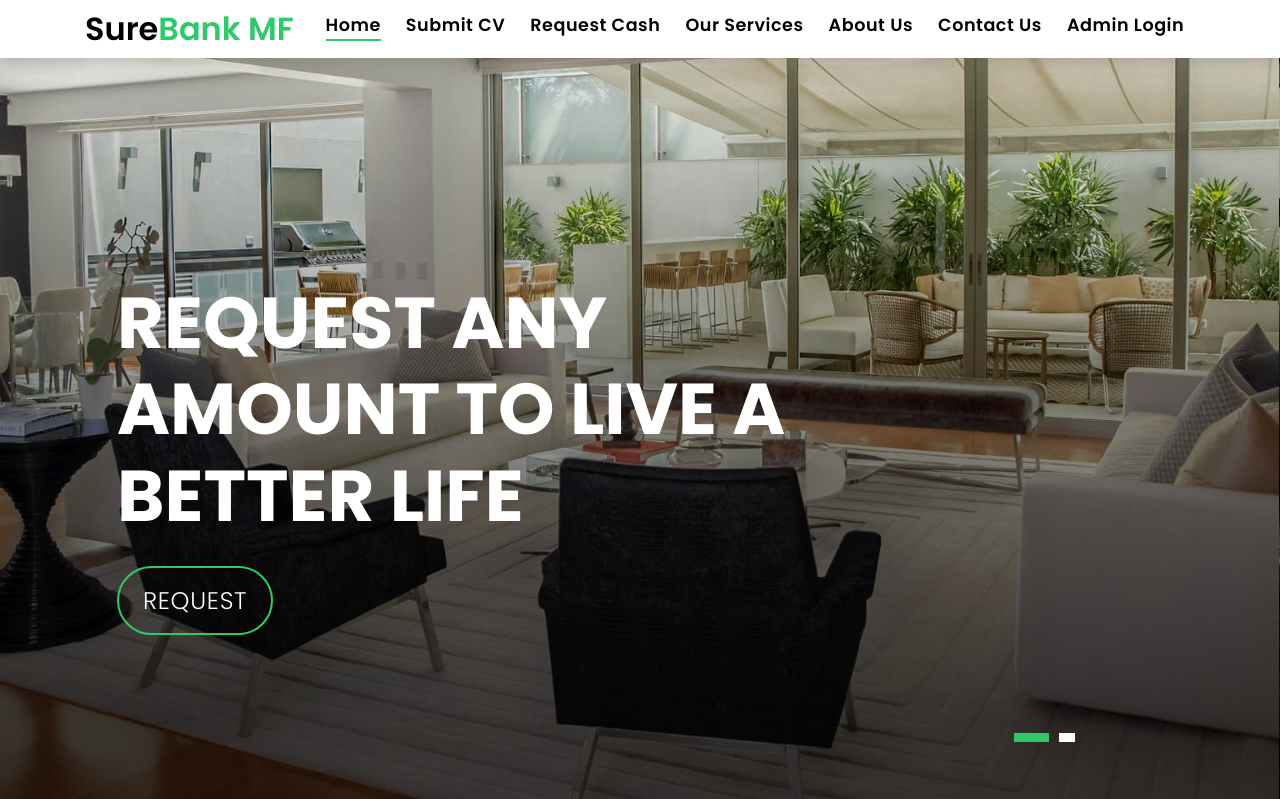
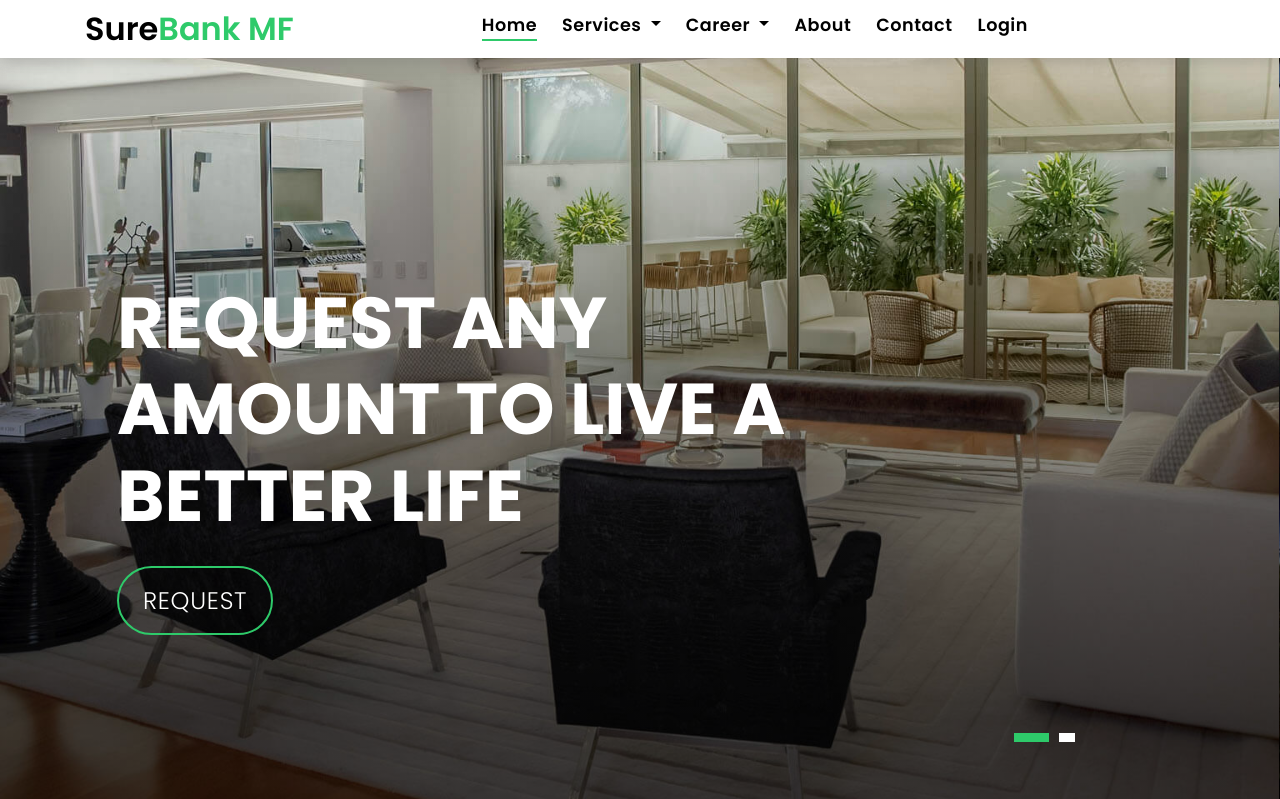
Before and after one commit to Solesty/vulnerableapp, a PHP site: page / in a window 1280 px wide. Shown: the top 799 px of the page. Run offline with PHP 8.4, Linux system fonts and the light colour scheme.

Commit message:
Navigation correction

```diff
--- a/index.php
+++ b/index.php
@@ -49,30 +49,37 @@
       <div class="navbar-collapse collapse justify-content-center" id="navbarDefault">
         <ul class="navbar-nav">
           <li class="nav-item">
-            <a class="nav-link active" href="">Home</a>
+            <a class="nav-link active" href="index.php">Home</a>
           </li>
-          <li class="nav-item">
-            <a class="nav-link" href="submitcv.php">Submit CV</a>
+
+          <li class="nav-item dropdown">
+            <a class="nav-link dropdown-toggle" href="#" id="navbarDropdown" role="button" data-toggle="dropdown" aria-haspopup="true" aria-expanded="false">
+              Services
+            </a>
+            <div class="dropdown-menu" aria-labelledby="navbarDropdown">
+              <a class="dropdown-item" href="new_transaction.php">Request Cash</a>
+            </div>
+          </li>
+
+          <li class="nav-item dropdown">
+            <a class="nav-link dropdown-toggle" href="#" id="navbarDropdown" role="button" data-toggle="dropdown" aria-haspopup="true" aria-expanded="false">
+              Career
+            </a>
+            <div class="dropdown-menu" aria-labelledby="navbarDropdown">
+              <a class="dropdown-item" href="submitcv.php">Submit CV</a>
+            </div>
           </li>
 
           <li class="nav-item">
-            <a class="nav-link" href="new_transaction.php">Request Cash</a>
+            <a class="nav-link" href="#">About</a>
           </li>
 
           <li class="nav-item">
-            <a class="nav-link" href="#">Our Services</a>
+            <a class="nav-link" href="contact.php">Contact</a>
           </li>
 
           <li class="nav-item">
-            <a class="nav-link" href="#">About Us</a>
-          </li>
-
-          <li class="nav-item">
-            <a class="nav-link" href="contact.php">Contact Us</a>
-          </li>
-
-          <li class="nav-item">
-            <a class="nav-link" href="login.php">Admin Login</a>
+            <a class="nav-link" href="login.php">Login</a>
           </li>
 
         </ul>
@@ -117,10 +124,10 @@
                     <p class="intro-title-top">
                       <br> </p>
                     <h1 class="intro-title mb-4">
-                      <span class="color-b"> </span> We are hiring
-                      <br> Submit your CV</h1>
+                      <span class="color-b"> </span> Get a loan in
+                      <br> 24 hours</h1>
                     <p class="intro-subtitle intro-price">
-                      <a href="submitcv.php"><span class="price-a">submit cv </span></a>
+                      <a href="new_transaction.php"><span class="price-a">get loan </span></a>
                     </p>
                   </div>
                 </div>
```
Also changed, not shown: contact.php (+21 -14 lines), new_transaction.php (+22 -12 lines), submitcv.php (+22 -12 lines).
